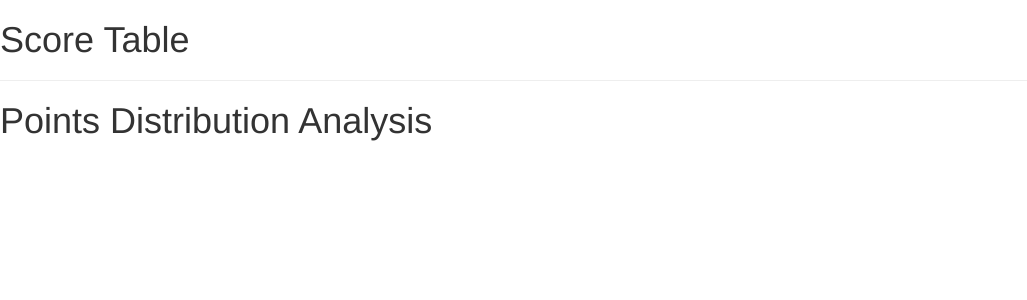
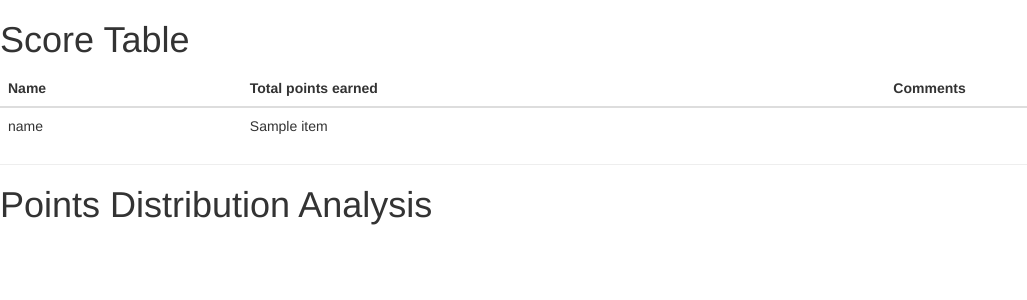
Before and after one commit to Discovery-VSTS/teacherui, a Django app: page /app/index/ in a window 1280 px wide. Shown: the part 50-350 px from the top of the page, without its empty margins (0-1027 px from the left). Run offline with Django 3.2, Linux system fonts and the light colour scheme; tables that the repository leaves empty hold one stand-in row (values such as "Sample post"); a database or web service that is not in the repository returns one stand-in record (values such as "Sample title"); data that the repository does not hold is empty; some libraries are stand-ins or nearby versions.

Commit message:
Populate table total points of a team

```diff
--- a/core/views.py
+++ b/core/views.py
@@ -1,28 +1,32 @@
 from django.http import HttpResponse
 from django.template import Context
 from django.template.loader import get_template
+import requests
 
 
 def login(request):
     template = get_template('login/login.html')
     return HttpResponse(template.render())
 
-liveStatus = dict(
-    navStatus={
-        "hundredPt": "",
-        "codemetrics": ""
-    }
-)
 
 def tab_100_points(request):
     template = get_template('tabs/tab_100_points.html')
-    liveStatus['navStatus']['hundredPt'] = "active"
-    liveStatus['navStatus']['codemetrics'] = ""
-    return HttpResponse(template.render(Context(liveStatus)))
+    BASE_URL = 'http://discovery-100p.azurewebsites.net/{}{}'
+    # TODO replace with value from the spinner
+    TEAM = '?instance_id=f352ef29-9321-4588-85ba-e35ca23db41f'
+    r = requests.get(BASE_URL.format('v1/team/points/', TEAM))
+    total_points_team = r.json()
+    return HttpResponse(template.render(Context(
+        {
+            'total_points_team': total_points_team
+        }
+    )))
 
 
 def tab_codemetrics(request):
     template = get_template('tabs/tab_codemetrics.html')
-    liveStatus['navStatus']['hundredPt'] = ""
-    liveStatus['navStatus']['codemetrics'] = "active"
-    return HttpResponse(template.render(Context(liveStatus)))
+    return HttpResponse(template.render(Context(
+        {
+
+        }
+    )))
--- a/requirements.txt
+++ b/requirements.txt
@@ -1,2 +1,3 @@
 Django==1.10.5
 Markdown==2.6.8
+requests==2.13.0
--- a/templates/base.html
+++ b/templates/base.html
@@ -31,8 +31,8 @@
         {% block navbar %}
             <div id="navbar" class="navbar-collapse collapse">
                 <ul class="nav navbar-nav navbar-left">
-                    <li class="{{ navStatus.hundredPt }}"><a href="/app/100-point/">100 Points</a></li>
-                    <li class="{{ navStatus.codemetrics }}"><a href="/app/codemetrics/">Codemetrics</a></li>
+                    <li {% block active-100p %}{% endblock %}><a href="/app/100-point/">100 Points</a></li>
+                    <li {% block active-codemetrics %}{% endblock %}><a href="/app/codemetrics/">Codemetrics</a></li>
                     <li><a href="#">Profile</a></li>
                     <li><a href="http://getbootstrap.com/examples/dashboard/#">Help</a></li>
                 </ul>
--- a/templates/tabs/100p/score-table.html
+++ b/templates/tabs/100p/score-table.html
@@ -1 +1,19 @@
 <h1>Score Table</h1>
+
+<table class="table">
+  <thead>
+    <tr>
+      <th>Name</th>
+      <th>Total points earned</th>
+      <th>Comments</th>
+    </tr>
+  </thead>
+  <tbody>
+  {% for name, points in total_points_team.items %}
+      <tr>
+        <td>{{ name }}</td>
+        <td>{{ points }}</td>
+      </tr>
+  {% endfor %}
+  </tbody>
+</table>
--- a/templates/tabs/tab_100_points.html
+++ b/templates/tabs/tab_100_points.html
@@ -1,4 +1,5 @@
 {% extends "base.html" %}
+{% block active-100p %}class="active"{% endblock %}
 {% block tab-content %}
     {% include 'tabs/100p/100pt-top-selector.html' %}
 
--- a/templates/tabs/tab_codemetrics.html
+++ b/templates/tabs/tab_codemetrics.html
@@ -1,5 +1,5 @@
 {% extends "base.html" %}
-
+{% block active-codemetrics %}class="active"{% endblock %}
 {% block tab-content %}
 
     {% include 'tabs/codemetrics/codemetrics-top-selector.html' %}
```
